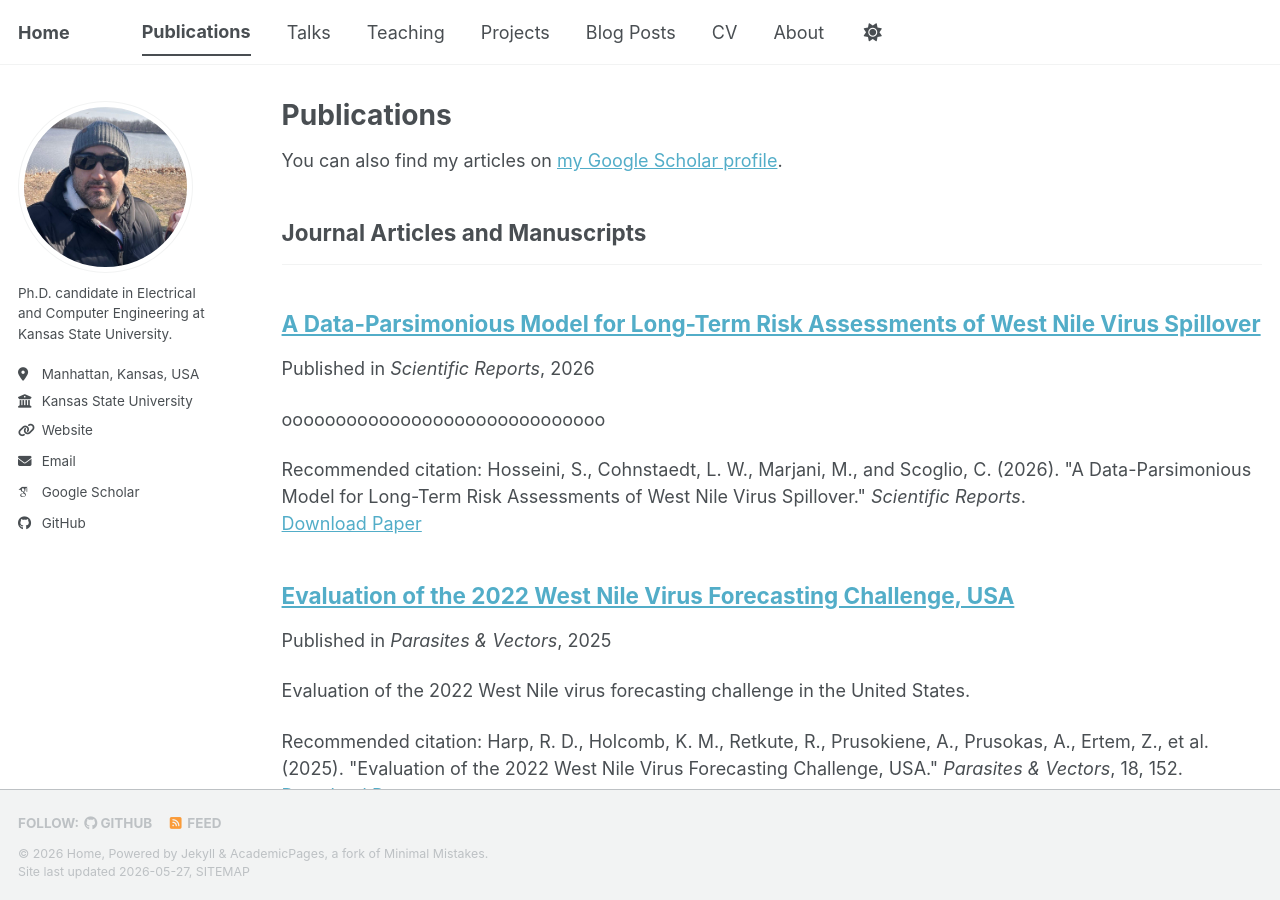
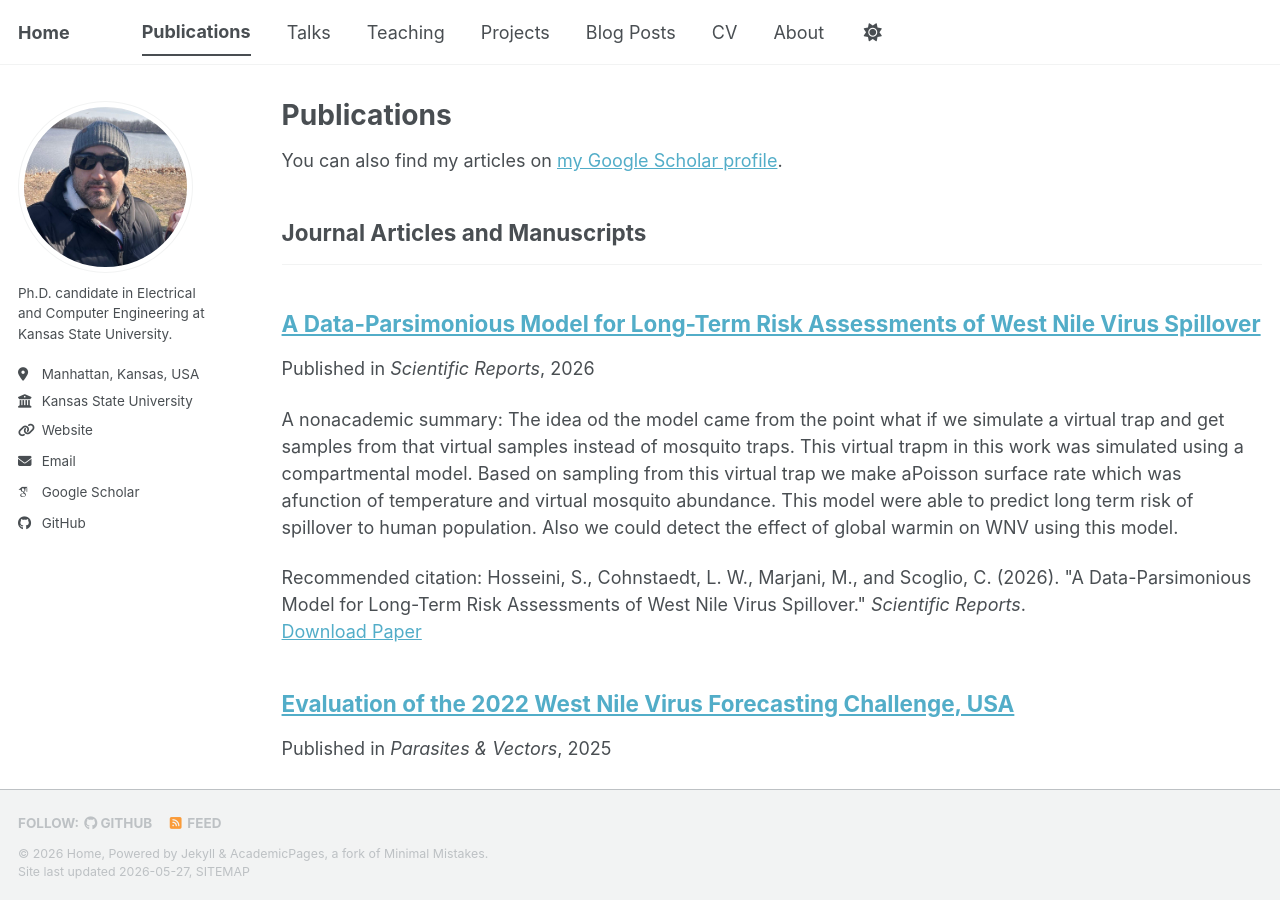
Before and after one commit to Saman-Hoss/Saman-Hoss.github.io, a Jekyll site: the page built from _pages/publications.html, in a window 1280 px wide and 900 px high. Built offline with Jekyll 4.4.1, drawn with Linux system fonts in a browser that asks for light colours; some web fonts are replaced; a script bundle is joined from its source files by our own code; library files that are not in the unit come from our copies.

Commit message:
Update 2026-01-01-wnv-spillover-scientific-reports.md

```diff
--- a/_publications/2026-01-01-wnv-spillover-scientific-reports.md
+++ b/_publications/2026-01-01-wnv-spillover-scientific-reports.md
@@ -3,7 +3,10 @@ title: "A Data-Parsimonious Model for Long-Term Risk Assessments of West Nile Vi
 collection: publications
 category: manuscripts
 permalink: /publication/2026-wnv-spillover-scientific-reports
-excerpt: "oooooooooooooooooooooooooooooo"
+excerpt: "A nonacademic summary: The idea od the model came from the point what if we simulate a virtual trap and get samples from that virtual samples instead of mosquito traps. This virtual trapm in this work was simulated using a compartmental model.
+Based on sampling from this virtual trap we make aPoisson surface rate which was afunction of temperature and virtual mosquito abundance.
+This model were able to predict long term risk of spillover to human population.
+Also we could detect the effect of global warmin on WNV using this model."
 date: 2026-01-01
 venue: "Scientific Reports"
 paperurl: "https://www.nature.com/articles/s41598-026-47413-w"
```
